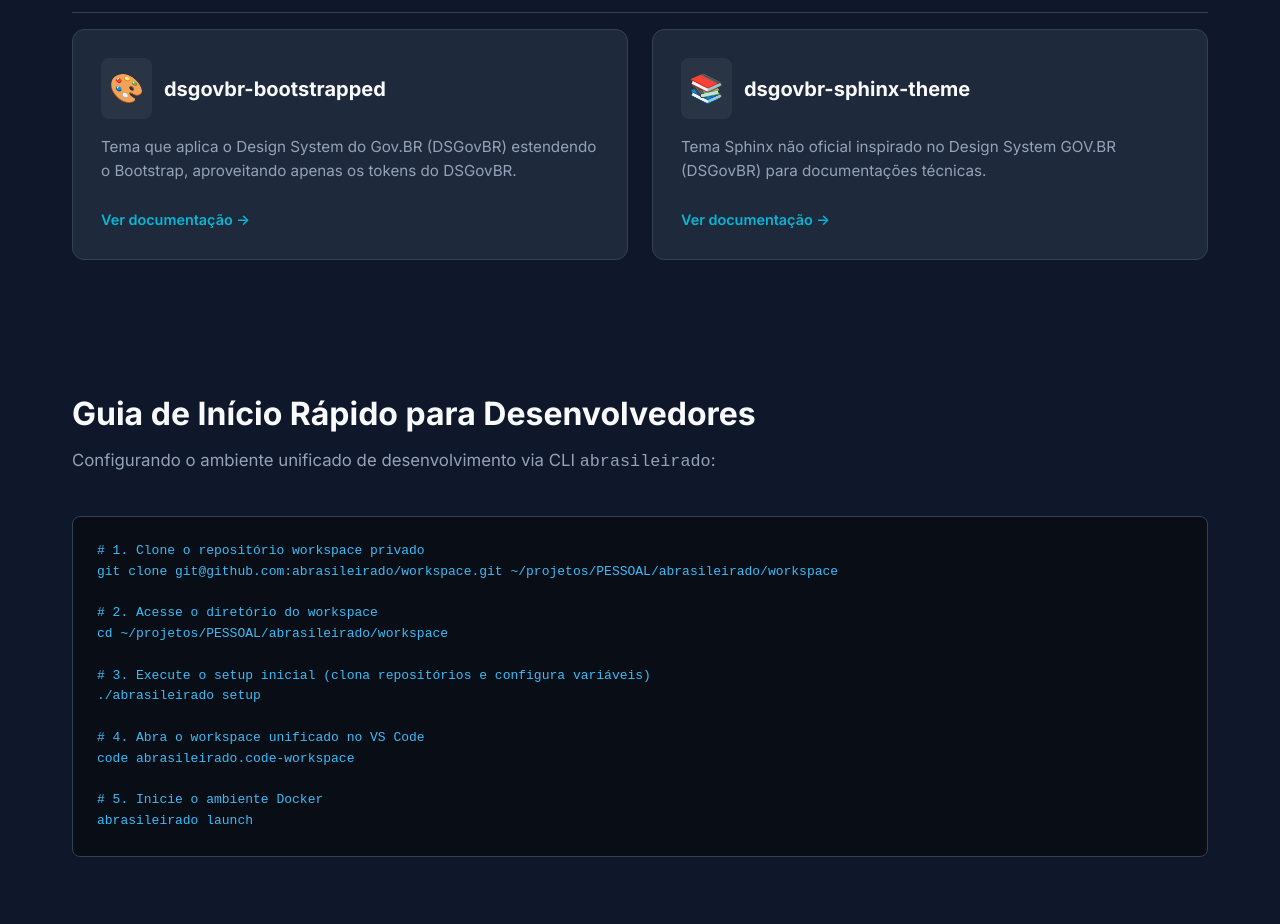
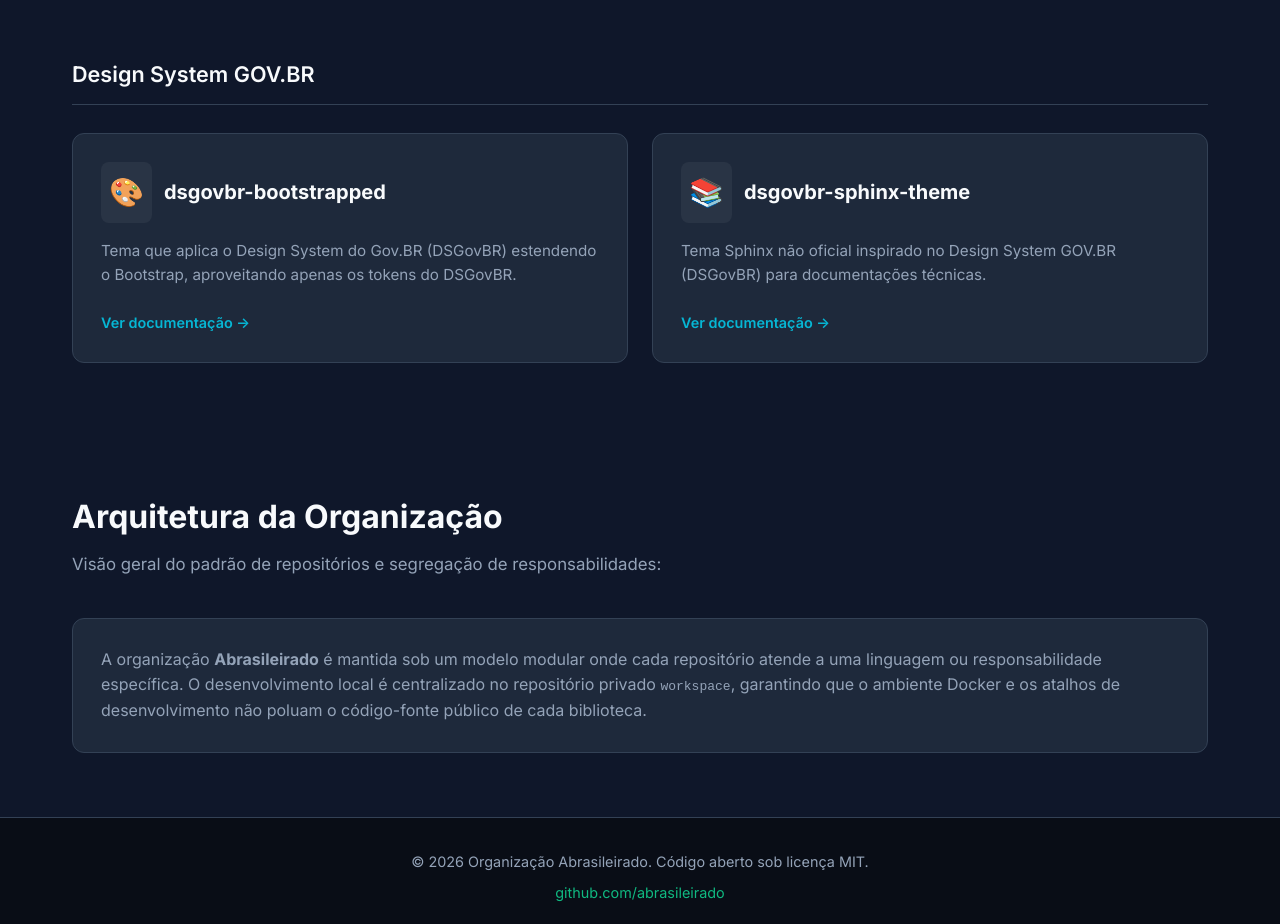
Before and after one commit to abrasileirado/abrasileirado.github.io, a plain HTML site: page index.html in a window 1280 px wide. Shown: the part 1753-2677 px from the top of the page. Drawn offline with Linux system fonts and the light colour scheme.

Commit message:
fix(index): [DEL] Remover guia de início rápido e aumentar espaço entre grupos
Motivo: o guia citava o repositório privado workspace, que não deve ser divulgado. Os títulos dos grupos ficaram apertados contra os cards.

Impacto: seção e link de navegação 'Início Rápido' removidos; títulos de grupo com mais espaço (a primeira subseção mantém o espaçamento anterior); CSS com ?v=3 para evitar cache antigo.

Mudanças: index.html — remove section#inicio-rapido e item de nav, versiona style.css; style.css — .group-title com margem 4rem/1.75rem.

Refs #3

```diff
--- a/index.html
+++ b/index.html
@@ -5,7 +5,7 @@
   <meta name="viewport" content="width=device-width, initial-scale=1.0">
   <title>Abrasileirado — Ecossistema de Bibliotecas e Validações Brasileiras</title>
   <meta name="description" content="Ecossistema de bibliotecas e utilitários em Python, Django, PHP, Java, JS, Rust e C para validação de dados e objetos de domínio brasileiros.">
-  <link rel="stylesheet" href="style.css">
+  <link rel="stylesheet" href="style.css?v=3">
   <link rel="preconnect" href="https://fonts.googleapis.com">
   <link rel="preconnect" href="https://fonts.gstatic.com" crossorigin>
   <link href="https://fonts.googleapis.com/css2?family=Inter:wght@400;500;600;700;800&display=swap" rel="stylesheet">
@@ -21,7 +21,6 @@
       <nav>
         <ul>
           <li><a href="#componentes">Componentes</a></li>
-          <li><a href="#inicio-rapido">Início Rápido</a></li>
           <li><a href="#arquitetura">Arquitetura</a></li>
           <li><a href="https://github.com/abrasileirado" target="_blank" rel="noopener">GitHub</a></li>
         </ul>
@@ -168,29 +167,6 @@
       </div>
     </section>
 
-    <!-- Início Rápido -->
-    <section id="inicio-rapido">
-      <h2 class="section-title">Guia de Início Rápido para Desenvolvedores</h2>
-      <p class="section-subtitle">Configurando o ambiente unificado de desenvolvimento via CLI <code>abrasileirado</code>:</p>
-
-      <div class="code-box">
-        <pre># 1. Clone o repositório workspace privado
-git clone git@github.com:abrasileirado/workspace.git ~/projetos/PESSOAL/abrasileirado/workspace
-
-# 2. Acesse o diretório do workspace
-cd ~/projetos/PESSOAL/abrasileirado/workspace
-
-# 3. Execute o setup inicial (clona repositórios e configura variáveis)
-./abrasileirado setup
-
-# 4. Abra o workspace unificado no VS Code
-code abrasileirado.code-workspace
-
-# 5. Inicie o ambiente Docker
-abrasileirado launch</pre>
-      </div>
-    </section>
-
     <!-- Arquitetura -->
     <section id="arquitetura">
       <h2 class="section-title">Arquitetura da Organização</h2>
--- a/style.css
+++ b/style.css
@@ -183,15 +183,15 @@ section {
 }
 
 .group-title {
-  font-size: 1.25rem;
+  font-size: 1.35rem;
   font-weight: 600;
-  margin: 2.5rem 0 1rem;
-  padding-bottom: 0.5rem;
+  margin: 4rem 0 1.75rem;
+  padding-bottom: 0.75rem;
   border-bottom: 1px solid var(--border-color);
   color: var(--text-main);
 }
 
-.group-title:first-of-type {
+.section-subtitle + .group-title {
   margin-top: 0;
 }
 
```
